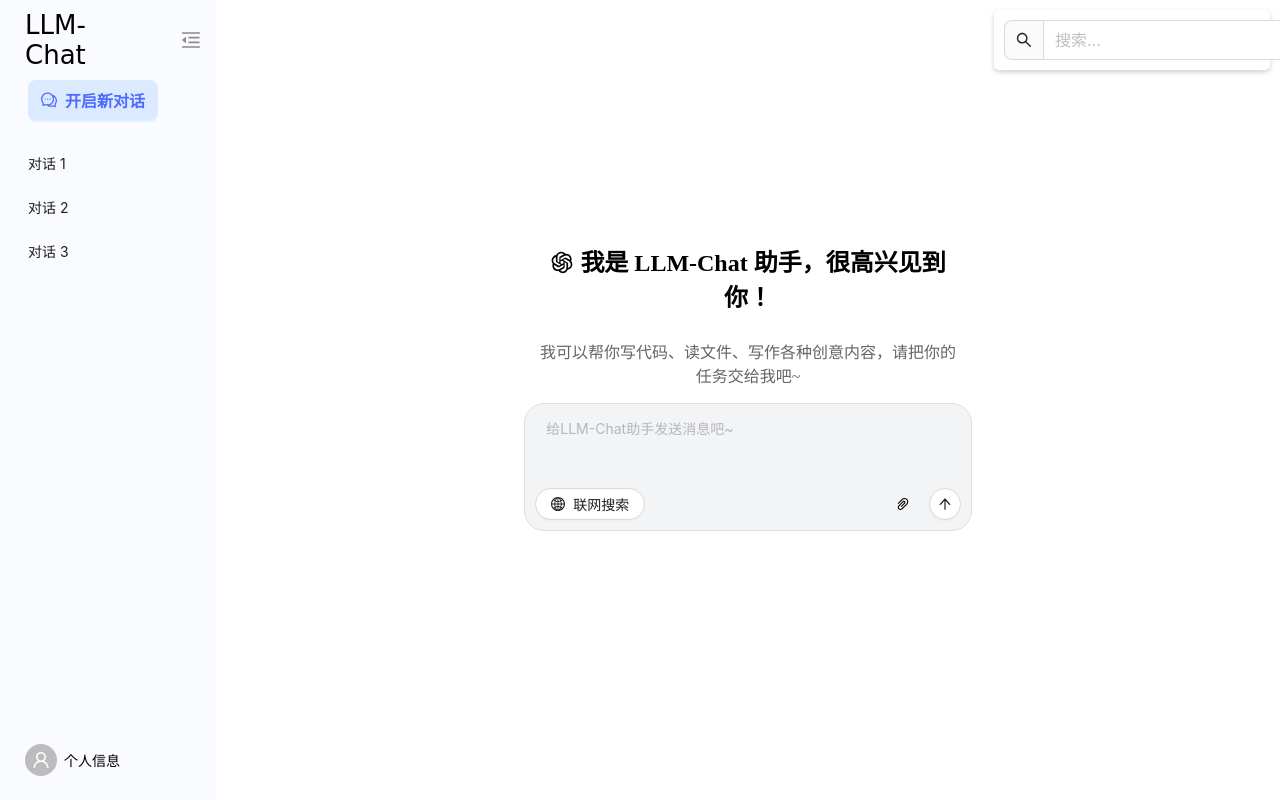
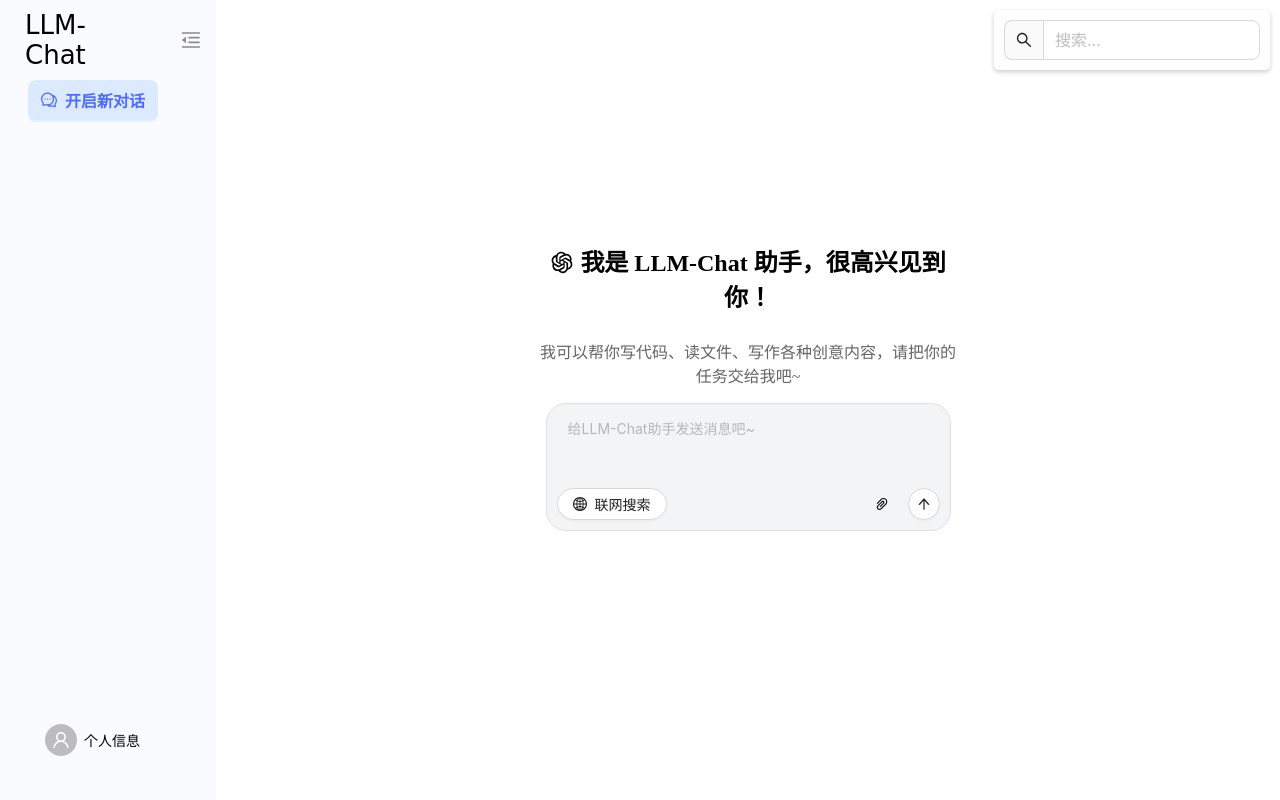
Before and after one commit to sjy0525/LLM-, a React (Vite) app: page / in a window 1280 px wide. Built offline with nearby package versions, Linux system fonts and the light colour scheme; what @coze/api would draw is missing.

Commit message:
独立搜索框溢出问题，开始新对话按钮

```diff
--- a/src/components/inputbox.scss
+++ b/src/components/inputbox.scss
@@ -1,5 +1,5 @@
 .inputBox {
-  width: 100%;
+  width: 90%;
   margin-bottom: 50px;
   padding: 10px;
   border: 1px solid #e0e0e0;
@@ -110,7 +110,7 @@
   margin-bottom: 50px;
   left: 50%; // 水平居中
   // transform: translateX(0%); // 水平居中
-  width: 100%; // 设置宽度
+  width: 90%; // 设置宽度
   max-width: 650px; // 最大宽度为650px
   padding: 10px;
   border: 1px solid #e0e0e0;
--- a/src/hooks/useCozeChat.ts
+++ b/src/hooks/useCozeChat.ts
@@ -1,7 +1,7 @@
 import { useState } from 'react';
 import { CozeAPI, COZE_CN_BASE_URL, ChatEventType, RoleType } from '@coze/api';
 
-import {useUserStore} from '../store/index'
+import { useUserStore } from '../store/index'
 
 // 创建 Coze API 客户端实例
 const client = new CozeAPI({
--- a/src/pages/Chat/index.tsx
+++ /dev/null
@@ -1,9 +0,0 @@
-import { useParams } from "react-router-dom"
-
-const Chat = () => {
-  const { id } = useParams<{ id: string }>()
-
-  return <div>Chat ID: {id}</div>
-}
-
-export default Chat
--- a/src/pages/ChatWelcome/chatWelcome.scss
+++ b/src/pages/ChatWelcome/chatWelcome.scss
@@ -96,5 +96,6 @@
 
 .inputBoxDown {
   flex: 1;
+  width: 90%;
   /* 占4份 */
 }
--- a/src/pages/Home/home.scss
+++ b/src/pages/Home/home.scss
@@ -74,6 +74,13 @@
         background-color: #eff2fe; // 激活时的颜色
       }
     }
+
+    .fixed-bottom {
+      position: fixed; // 固定在屏幕
+      bottom: 20px; // 距离底部 20px
+      left: 20px; // 距离左侧 20px
+      z-index: 1000; // 确保在最上层
+    }
   }
 
   .sider.collapsed {
--- a/src/pages/Home/index.tsx
+++ b/src/pages/Home/index.tsx
@@ -13,7 +13,6 @@ import {
   Button,
   Dropdown,
   Input,
-  Menu,
   MenuProps,
   message,
   Modal,
@@ -23,24 +22,13 @@ import { Outlet, useNavigate } from "react-router-dom"
 import { useUserStore } from "../../store"
 import useCozeChat from "../../hooks/useCozeChat"
 const Home: React.FC = () => {
-  const chatItems = [
-    { id: "1", title: "对话 1" },
-    { id: "2", title: "对话 2" },
-    { id: "3", title: "对话 3" },
-  ]
 
   const [collapsed, setCollapsed] = useState(false);
-  const [activeKey, setActiveKey] = useState('');
   const [isModalOpen, setIsModalOpen] = useState(false);
   const { cozeToken, setCozeToken, botId, setBotId, userName, setUserName } = useUserStore();
   const navigate = useNavigate();
   const { loading, error } = useCozeChat();
 
-  const menuItems = chatItems.map((item) => ({
-    key: item.id,
-    label: item.title,
-    onClick: () => changeKey(item.id),
-  }));
 
   const dropdownItems: MenuProps['items'] = [
     { key: 'account', label: userName, disabled: true, },
@@ -52,14 +40,10 @@ const Home: React.FC = () => {
     setCollapsed(!collapsed)
   }
 
-  const changeKey = (key: string) => {
-    setActiveKey(key)
-    if (key) {
-      navigate(`/chat/${key}`)
-    } else {
-      navigate("/")
-    }
-  }
+  const changeKey = () => {
+    navigate("/"); // 导航到根路径
+    window.location.reload(); // 强制刷新页面
+  };
 
   const onClickMenu: MenuProps['onClick'] = ({ key }) => {
     if (key === 'setup') {
@@ -83,24 +67,17 @@ const Home: React.FC = () => {
             type="primary"
             size="large"
             className="new-button"
-            onClick={() => changeKey("")}
+            onClick={() => changeKey()}
           >
             <CommentOutlined />
             开启新对话
           </Button>
         )}
-        <Menu
-          className="sider-menu"
-          mode="inline"
-          inlineCollapsed={collapsed}
-          selectedKeys={[activeKey]}
-          items={menuItems}
-        />
         <Dropdown
           menu={{ items: dropdownItems, onClick: onClickMenu }}
           trigger={["click"]}
         >
-          <a onClick={(e) => e.preventDefault()} className="sider-bottom">
+          <a onClick={(e) => e.preventDefault()} className="sider-bottom fixed-bottom">
             <Avatar icon={<UserOutlined />} />
             {!collapsed && <span>&nbsp;&nbsp;个人信息</span>}
           </a>
--- a/src/pages/InlineDialog/index.tsx
+++ b/src/pages/InlineDialog/index.tsx
@@ -27,7 +27,7 @@ const InlineDialog: React.FC = () => {
                             addonBefore={<SearchOutlined />}
                             onClick={handleOpenModal}
                             placeholder="搜索..."
-                            style={{ width: 500 }}
+                            style={{ width: '100%', maxWidth: '500px' }}
                         />
                     </Space.Compact>
                 </Space>
--- a/src/pages/InlineDialog/inlineDialog.scss
+++ b/src/pages/InlineDialog/inlineDialog.scss
@@ -1,4 +1,12 @@
 .inline-dialog {
     border: none; // 去掉外层 div 的边框
     box-shadow: none; // 去掉阴影
+    width: 100%;
+    max-width: 100%;
+    padding-right: 10px;
+
+    @media(max-width:600px) {
+        width: 100%;
+        padding: 0 10px;
+    }
 }
--- a/src/router/index.tsx
+++ b/src/router/index.tsx
@@ -2,7 +2,6 @@ import { createBrowserRouter } from "react-router-dom";
 import Home from "../pages/Home";
 import Login from "../pages/Login";
 import ChatWelcome from "../pages/ChatWelcome";
-import Chat from "../pages/Chat";
 import ChatComponent from "../components/ChatComponent";
 
 const router = createBrowserRouter([
@@ -14,10 +13,6 @@ const router = createBrowserRouter([
       {
         index: true,
         element: <ChatWelcome></ChatWelcome>
-      },
-      {
-        path: "/chat/:id",
-        element: <Chat></Chat>,
       },
     ],
   },
```
